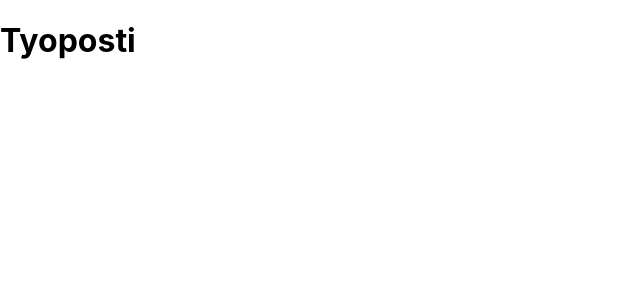
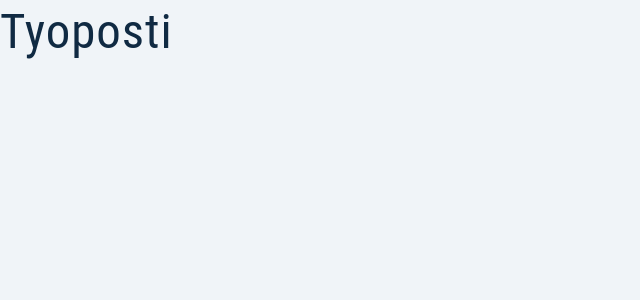
Before and after one commit to onrush1995/scoretracker, a React (Create React App) app: page / in a window 1280 px wide. Shown: the top 300 px of the page, without its empty margins (0-640 px from the left). Built offline with nearby package versions, Linux system fonts and the light colour scheme.

Commit message:
Added normalize css and implementing the changes in front end

```diff
--- a/package.json
+++ b/package.json
@@ -6,6 +6,7 @@
     "@testing-library/jest-dom": "^5.16.3",
     "@testing-library/react": "^12.1.4",
     "@testing-library/user-event": "^13.5.0",
+    "normalize.css": "^8.0.1",
     "react": "^18.0.0",
     "react-dom": "^18.0.0",
     "react-scripts": "5.0.0",
--- a/src/index.css
+++ b/src/index.css
@@ -1,13 +1,318 @@
-body {
-  margin: 0;
-  font-family: -apple-system, BlinkMacSystemFont, 'Segoe UI', 'Roboto', 'Oxygen',
-    'Ubuntu', 'Cantarell', 'Fira Sans', 'Droid Sans', 'Helvetica Neue',
-    sans-serif;
-  -webkit-font-smoothing: antialiased;
-  -moz-osx-font-smoothing: grayscale;
+*,
+::after,
+::before {
+    box-sizing: border-box;
 }
 
-code {
-  font-family: source-code-pro, Menlo, Monaco, Consolas, 'Courier New',
-    monospace;
+/* fonts */
+@import url('https://fonts.googleapis.com/css2?family=Cabin&family=Roboto+Condensed:wght@400;700&display=swap');
+
+html {
+    font-size: 100%;
+} /*16px*/
+
+:root {
+    /* colors */
+    --primary-50: #e0fcff;
+    --primary-100: #bef8fd;
+    --primary-200: #87eaf2;
+    --primary-300: #54d1db;
+    --primary-400: #38bec9;
+    --primary-500: #2cb1bc;
+    --primary-600: #14919b;
+    --primary-700: #0e7c86;
+    --primary-800: #0a6c74;
+    --primary-900: #044e54;
+
+    /* grey */
+    --grey-50: #f0f4f8;
+    --grey-100: #d9e2ec;
+    --grey-200: #bcccdc;
+    --grey-300: #9fb3c8;
+    --grey-400: #829ab1;
+    --grey-500: #627d98;
+    --grey-600: #486581;
+    --grey-700: #334e68;
+    --grey-800: #243b53;
+    --grey-900: #102a43;
+    /* rest of the colors */
+    --black: #222;
+    --white: #fff;
+    --red-light: #f8d7da;
+    --red-dark: #842029;
+    --green-light: #d1e7dd;
+    --green-dark: #0f5132;
+
+    /* fonts  */
+    --headingFont: 'Roboto Condensed', Sans-Serif;
+    --bodyFont: 'Cabin', Sans-Serif;
+    --small-text: 0.875rem;
+    --extra-small-text: 0.7em;
+    /* rest of the vars */
+    --backgroundColor: var(--grey-50);
+    --textColor: var(--grey-900);
+    --borderRadius: 0.25rem;
+    --letterSpacing: 1px;
+    --transition: 0.3s ease-in-out all;
+    --max-width: 1120px;
+    --fixed-width: 500px;
+    --fluid-width: 90vw;
+    --breakpoint-lg: 992px;
+    --nav-height: 6rem;
+    /* box shadow*/
+    --shadow-1: 0 1px 3px 0 rgba(0, 0, 0, 0.1), 0 1px 2px 0 rgba(0, 0, 0, 0.06);
+    --shadow-2: 0 4px 6px -1px rgba(0, 0, 0, 0.1), 0 2px 4px -1px rgba(0, 0, 0, 0.06);
+    --shadow-3: 0 10px 15px -3px rgba(0, 0, 0, 0.1), 0 4px 6px -2px rgba(0, 0, 0, 0.05);
+    --shadow-4: 0 20px 25px -5px rgba(0, 0, 0, 0.1), 0 10px 10px -5px rgba(0, 0, 0, 0.04);
 }
+
+body {
+    background: var(--backgroundColor);
+    font-family: var(--bodyFont);
+    font-weight: 400;
+    line-height: 1.75;
+    color: var(--textColor);
+}
+
+p {
+    margin-bottom: 1.5rem;
+    max-width: 40em;
+}
+
+h1,
+h2,
+h3,
+h4,
+h5 {
+    margin: 0;
+    margin-bottom: 1.38rem;
+    font-family: var(--headingFont);
+    font-weight: 400;
+    line-height: 1.3;
+    text-transform: capitalize;
+    letter-spacing: var(--letterSpacing);
+}
+
+h1 {
+    margin-top: 0;
+    font-size: 3.052rem;
+}
+
+h2 {
+    font-size: 2.441rem;
+}
+
+h3 {
+    font-size: 1.953rem;
+}
+
+h4 {
+    font-size: 1.563rem;
+}
+
+h5 {
+    font-size: 1.25rem;
+}
+
+small,
+.text-small {
+    font-size: var(--small-text);
+}
+
+a {
+    text-decoration: none;
+    letter-spacing: var(--letterSpacing);
+}
+a,
+button {
+    line-height: 1.15;
+}
+button:disabled {
+    cursor: not-allowed;
+}
+ul {
+    list-style-type: none;
+    padding: 0;
+}
+
+.img {
+    width: 100%;
+    display: block;
+    object-fit: cover;
+}
+/* buttons */
+
+.btn {
+    cursor: pointer;
+    color: var(--white);
+    background: var(--primary-500);
+    border: transparent;
+    border-radius: var(--borderRadius);
+    letter-spacing: var(--letterSpacing);
+    padding: 0.375rem 0.75rem;
+    box-shadow: var(--shadow-2);
+    transition: var(--transition);
+    text-transform: capitalize;
+    display: inline-block;
+}
+.btn:hover {
+    background: var(--primary-700);
+    box-shadow: var(--shadow-3);
+}
+.btn-hipster {
+    color: var(--primary-500);
+    background: var(--primary-200);
+}
+.btn-hipster:hover {
+    color: var(--primary-200);
+    background: var(--primary-700);
+}
+.btn-block {
+    width: 100%;
+}
+.btn-hero {
+    font-size: 1.25rem;
+    padding: 0.5rem 1.25rem;
+}
+.btn-danger {
+    background: var(--red-light);
+    color: var(--red-dark);
+}
+.btn-danger:hover {
+    background: var(--red-dark);
+    color: var(--white);
+}
+/* alerts */
+.alert {
+    padding: 0.375rem 0.75rem;
+    margin-bottom: 1rem;
+    border-color: transparent;
+    border-radius: var(--borderRadius);
+    text-align: center;
+    letter-spacing: var(--letterSpacing);
+}
+
+.alert-danger {
+    color: var(--red-dark);
+    background: var(--red-light);
+}
+.alert-success {
+    color: var(--green-dark);
+    background: var(--green-light);
+}
+/* form */
+
+.form {
+    width: 90vw;
+    max-width: var(--fixed-width);
+    background: var(--white);
+    border-radius: var(--borderRadius);
+    box-shadow: var(--shadow-2);
+    padding: 2rem 2.5rem;
+    margin: 3rem auto;
+    transition: var(--transition);
+}
+.form:hover {
+    box-shadow: var(--shadow-4);
+}
+.form-label {
+    display: block;
+    font-size: var(--smallText);
+    margin-bottom: 0.5rem;
+    text-transform: capitalize;
+    letter-spacing: var(--letterSpacing);
+}
+.form-input,
+.form-textarea,
+.form-select {
+    width: 100%;
+    padding: 0.375rem 0.75rem;
+    border-radius: var(--borderRadius);
+    background: var(--backgroundColor);
+    border: 1px solid var(--grey-200);
+}
+.form-input,
+.form-select,
+.btn-block {
+    height: 35px;
+}
+.form-row {
+    margin-bottom: 1rem;
+}
+
+.form-textarea {
+    height: 7rem;
+}
+::placeholder {
+    font-family: inherit;
+    color: var(--grey-400);
+}
+.form-alert {
+    color: var(--red-dark);
+    letter-spacing: var(--letterSpacing);
+    text-transform: capitalize;
+}
+/* alert */
+
+@keyframes spinner {
+    to {
+        transform: rotate(360deg);
+    }
+}
+
+.loading {
+    width: 6rem;
+    height: 6rem;
+    border: 5px solid var(--grey-400);
+    border-radius: 50%;
+    border-top-color: var(--primary-500);
+    animation: spinner 2s linear infinite;
+}
+.loading-center {
+    margin: 0 auto;
+}
+/* title */
+
+.title {
+    text-align: center;
+}
+
+.title-underline {
+    background: var(--primary-500);
+    width: 7rem;
+    height: 0.25rem;
+    margin: 0 auto;
+    margin-top: -1rem;
+}
+
+.container {
+    width: var(--fluid-width);
+    max-width: var(--max-width);
+    margin: 0 auto;
+}
+.full-page {
+    min-height: 100vh;
+}
+
+.coffee-info {
+    text-align: center;
+    text-transform: capitalize;
+    margin-bottom: 1rem;
+    letter-spacing: var(--letterSpacing);
+}
+.coffee-info span {
+    display: block;
+}
+.coffee-info a {
+    color: var(--primary-500);
+}
+
+@media screen and (min-width: 992px) {
+    .coffee-info {
+        text-align: left;
+    }
+    .coffee-info span {
+        display: inline-block;
+        margin-right: 0.5rem;
+    }
+}
--- a/src/index.js
+++ b/src/index.js
@@ -1,5 +1,6 @@
 import React from 'react';
 import ReactDOM from 'react-dom';
+import 'normalize.css';
 import './index.css';
 import App from './App';
 ReactDOM.render(
```
Also changed, not shown: 1 other file (tests, documents, lock files or other folders).
